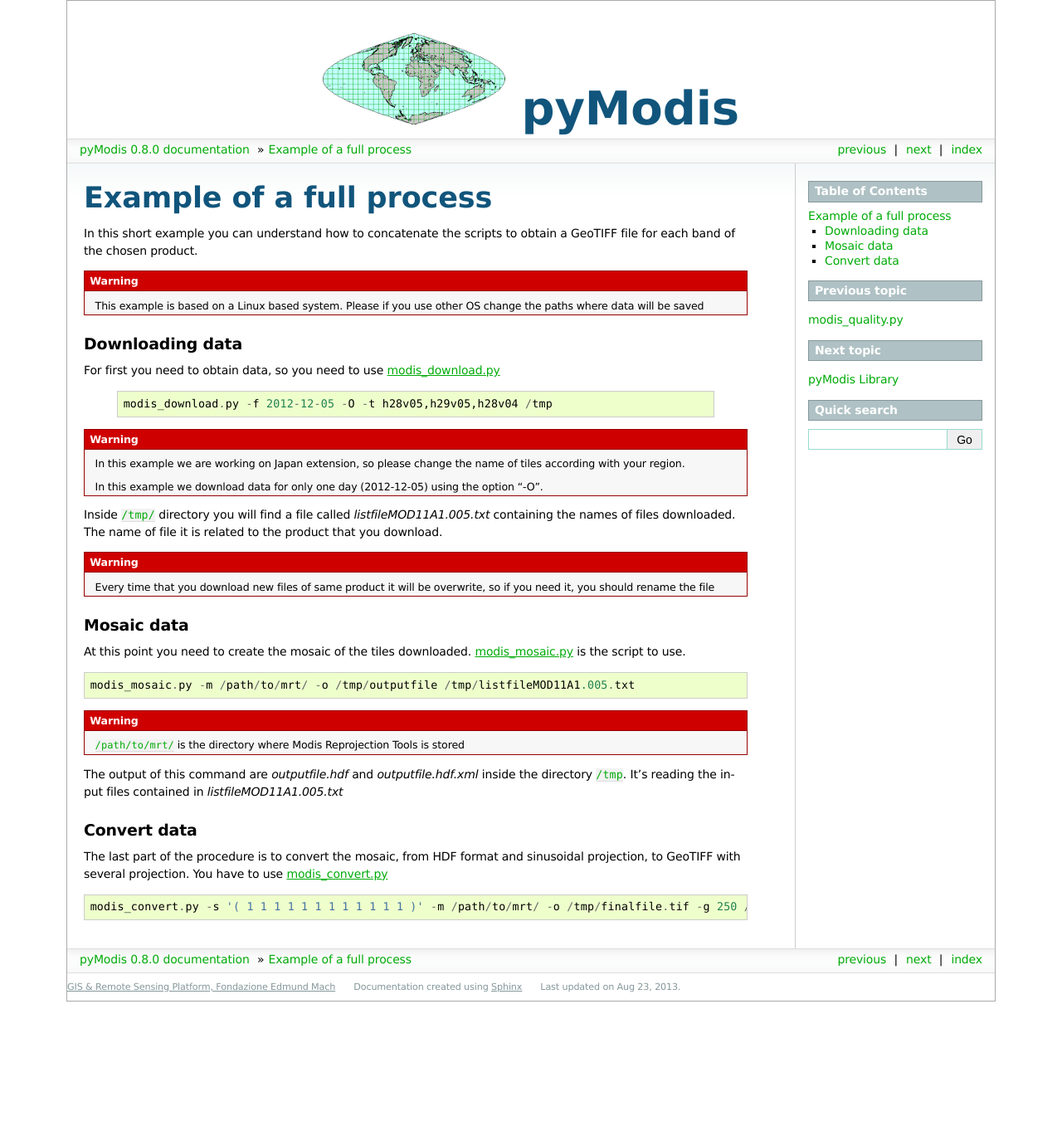
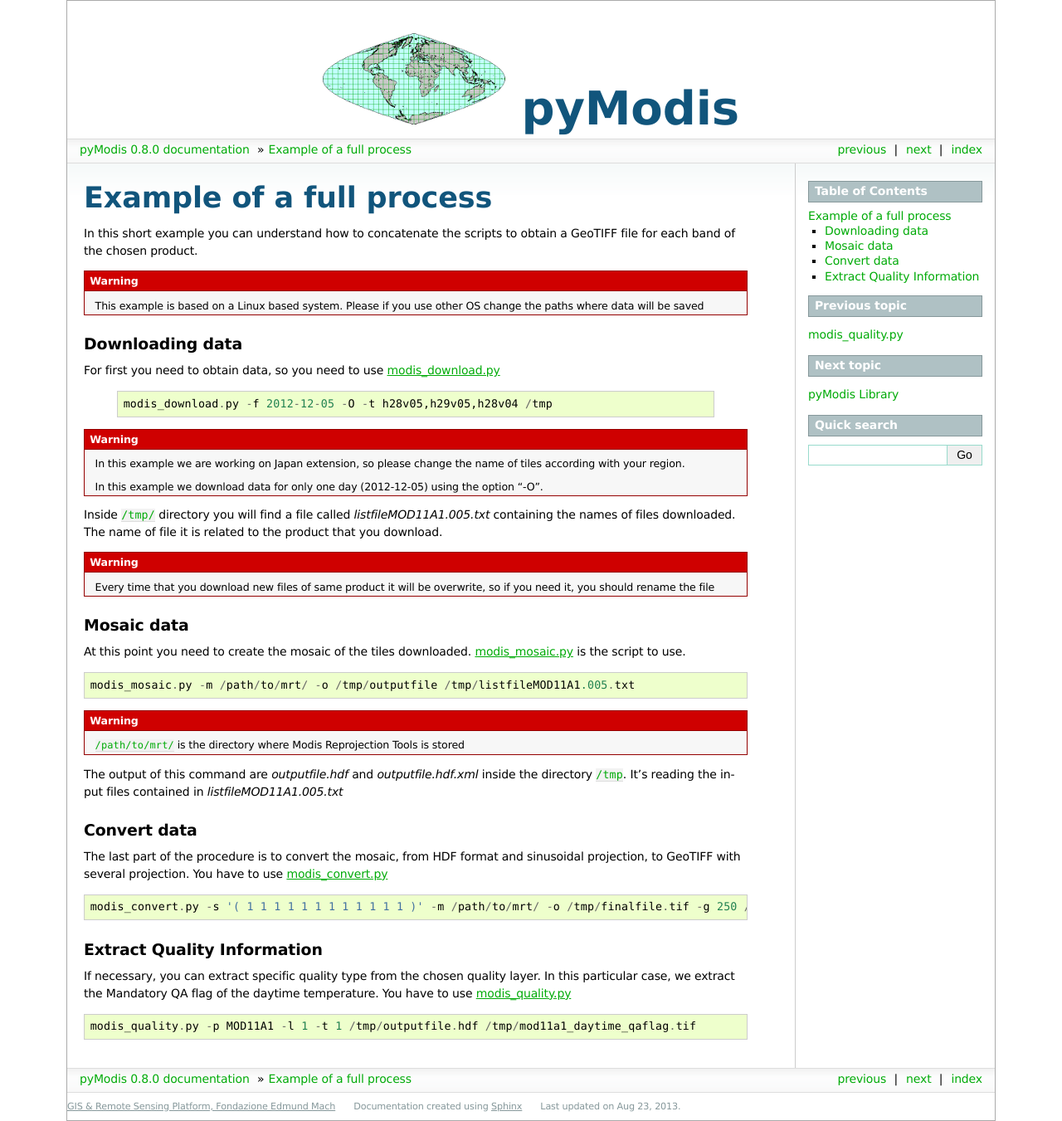
Before and after one commit to lucadelu/pyModis, a Sphinx documentation site: the page built from docs/source/examples/full_example.rst, in a window 1280 px wide. Shown: the whole page at 83% size. Built offline with Sphinx 7.4.7, drawn with Linux system fonts in a browser that asks for light colours; formulas are drawn with MathJax 3; comment, search, counter and statistics services are not loaded; the version number is read from the project's files by our own code; before the commit the page ends 1207 px from its top, so only the background shows below that.

Commit message:
added quality extraction to full examples

```diff
--- a/docs/source/examples/full_example.rst
+++ b/docs/source/examples/full_example.rst
@@ -72,3 +72,14 @@ projection, to GeoTIFF with several projection. You have to use :doc:`../scripts
 
     modis_convert.py -s '( 1 1 1 1 1 1 1 1 1 1 1 1 )' -m /path/to/mrt/
 		     -o /tmp/finalfile.tif -g 250 /tmp/outputfile.hdf
+
+Extract Quality Information
+---------------
+
+If necessary, you can extract specific quality type from the chosen quality layer.
+In this particular case, we extract the Mandatory QA flag of the daytime temperature.
+You have to use :doc:`../scripts/modis_quality`
+
+::
+
+  modis_quality.py -p MOD11A1 -l 1 -t 1 /tmp/outputfile.hdf /tmp/mod11a1_daytime_qaflag.tif
```
